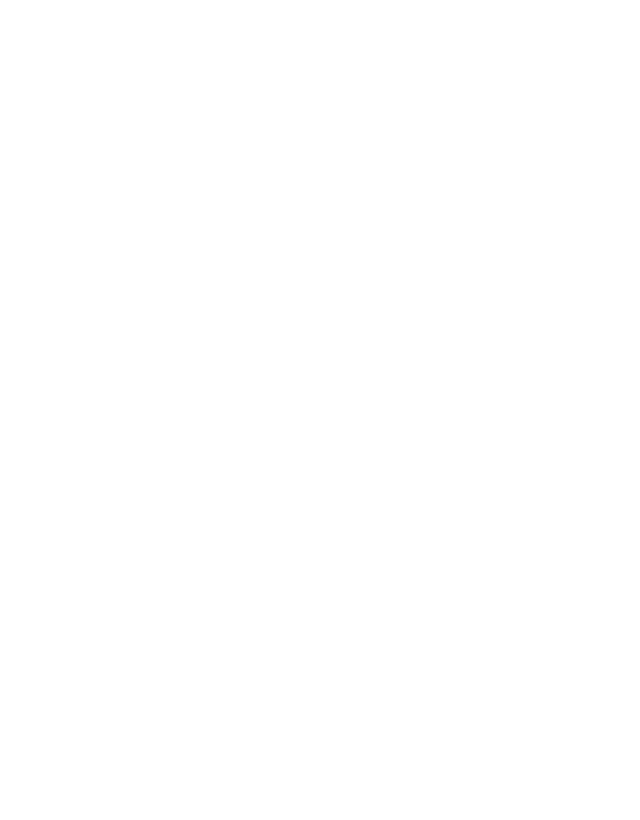
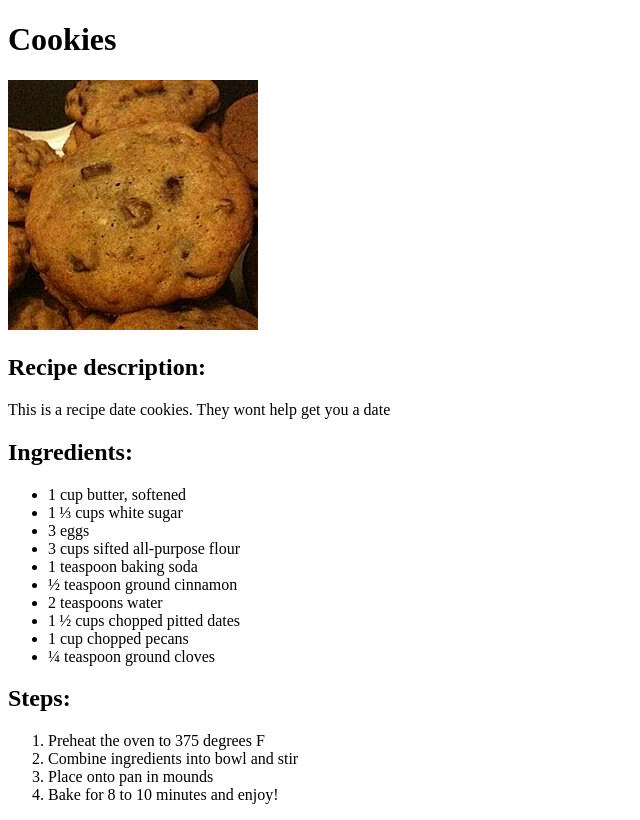
Before and after one commit to crocsman/odin-recipes, a plain HTML site: page recipes/cookies.html in a window 1280 px wide. Shown: the whole page, without its empty margins (0-640 px from the left). Drawn offline with Linux system fonts and the light colour scheme.

Commit message:
added cookies page info/pic, link to cookies in index.html

```diff
--- a/recipes/cookies.html
+++ b/recipes/cookies.html
@@ -0,0 +1,35 @@
+<!DOCTYPE html>
+<html lang="en">
+<head>
+    <meta charset="UTF-8">
+    <title>Odin Recipes</title>
+</head>
+
+<body>
+    <h1>Cookies</h1>
+        <img src="cookie.jpg">
+    <h2>Recipe description: </h2>
+        <p>This is a recipe date cookies. They wont help get you a date</p>
+    <h2>Ingredients:</h2>
+        <ul>
+            <li>1 cup butter, softened</li>
+            <li>1 ⅓ cups white sugar</li>
+            <li>3 eggs </li>
+            <li>3 cups sifted all-purpose flour </li>
+            <li>1 teaspoon baking soda</li>
+            <li>½ teaspoon ground cinnamon</li>
+            <li>2 teaspoons water</li>
+            <li>1 ½ cups chopped pitted dates</li>
+            <li>1 cup chopped pecans</li>
+            <li>¼ teaspoon ground cloves </li>
+        </ul>
+    <h2>Steps:</h2>
+        <ol>
+            <li>Preheat the oven to 375 degrees F</li>
+            <li>Combine ingredients into bowl and stir</li>
+            <li>Place onto pan in mounds</li>
+            <li>Bake for 8 to 10 minutes and enjoy!</li>
+        </ol>
+</body>
+
+</html>
```
Also changed, not shown: index.html (+4 -3 lines), recipes/cookie.jpg (added).
